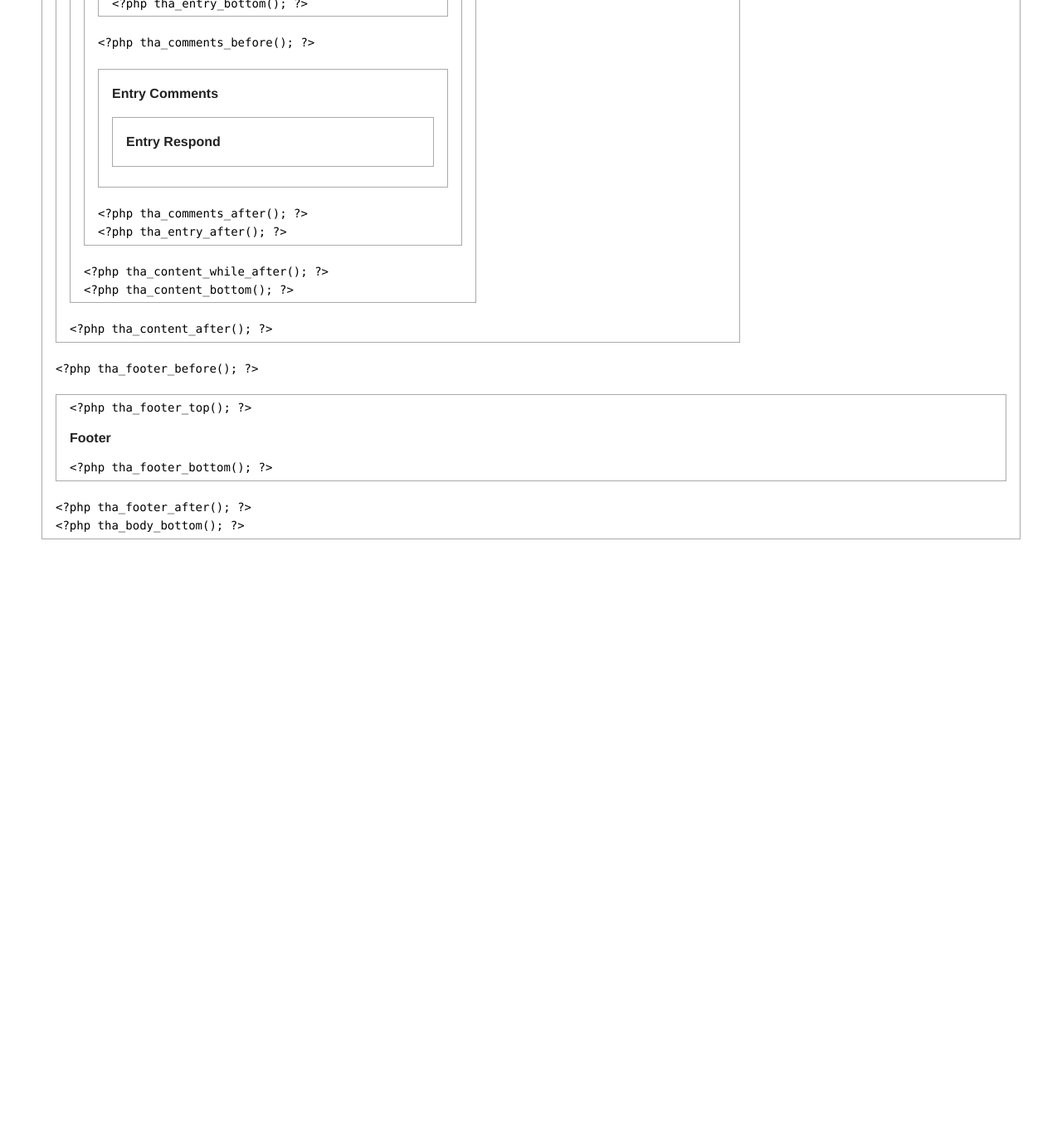
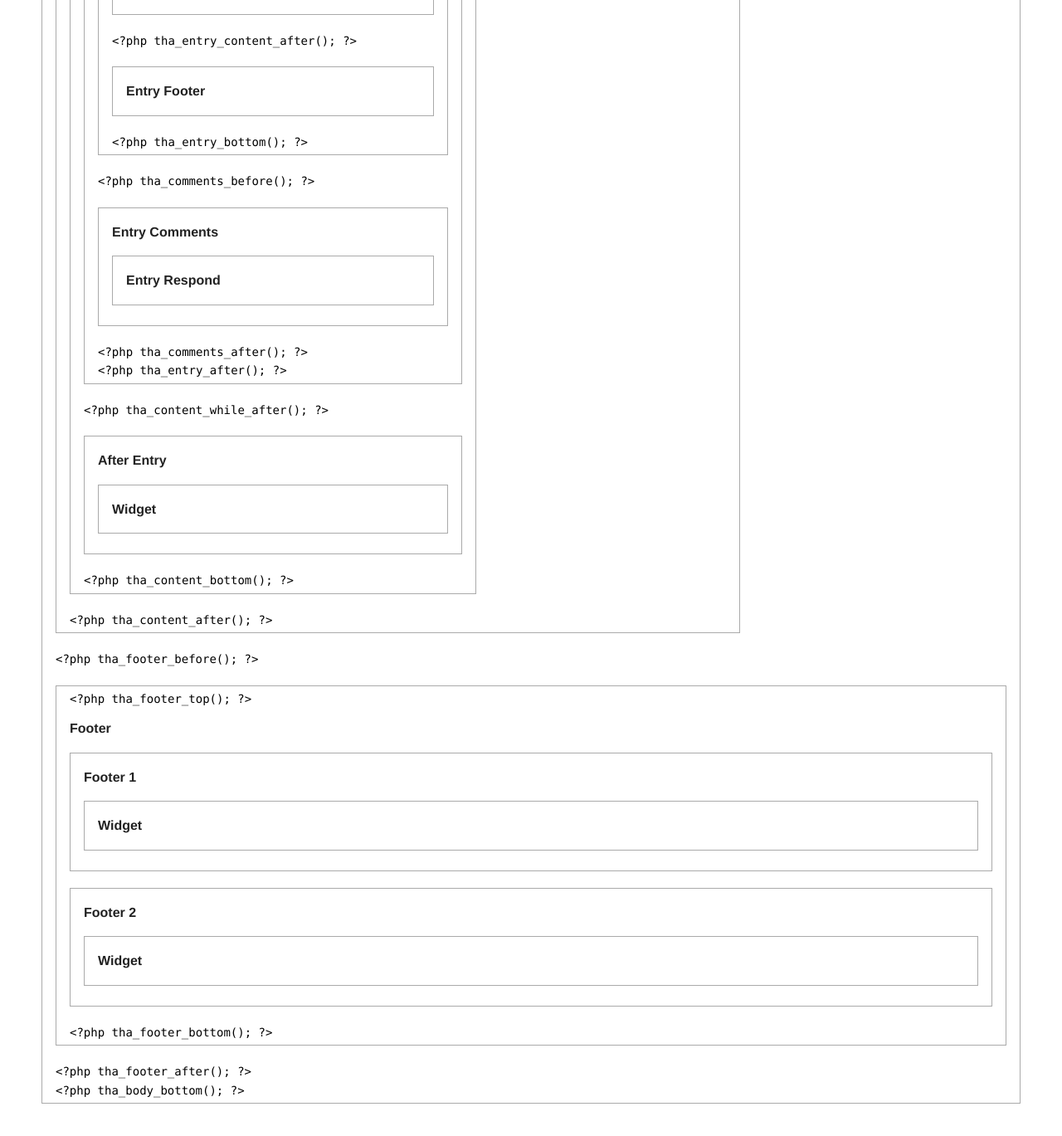
Before and after one commit to IIP-Design/corona-theme, a Jekyll site: the page built from hooks/index.html, in a window 1280 px wide and 1400 px high, scrolled down 1767 px. Shown: the top 1369 px of the window at 83% size. Built offline with Jekyll 4.4.1, drawn with Linux system fonts in a browser that asks for light colours; before the commit the page ends 2487 px from its top, so only the background shows below that.

Commit message:
added before/after entry, footer-1 and footer-2 to the visual hook guide

```diff
--- a/hooks/index.html
+++ b/hooks/index.html
@@ -54,6 +54,12 @@ classes: visual-guide hooks
 			<div class="box content"><!--.content-->
 				<p class="label"><code>&lt;?php tha_content_top(); ?&gt;</code></p>
 				<h2>Content</h2>
+        <div class="box before-entry"><!--.before-entry-->
+          <h2>Before Entry</h2>
+          <div class="box widget"><!--.widget-->
+            <h2>Widget</h2>
+          </div><!--end .widget-->
+        </div><!-- end .before-entry-->
 				<p class="label"><code>&lt;?php tha_content_while_before(); ?&gt;</code></p>
 				<div class="box while-loop"><!--.while-loop-->
 					<h2>While Loop <span>(when present)</span> </h2>
@@ -100,6 +106,12 @@ classes: visual-guide hooks
 					<p class="label"><code>&lt;?php tha_entry_after(); ?&gt;</code></p>
 				</div><!--end .while-loop-->
 				<p class="label"><code>&lt;?php tha_content_while_after(); ?&gt;</code></p>
+        <div class="box after-entry"><!--.after-entry-->
+          <h2>After Entry</h2>
+          <div class="box widget"><!--.widget-->
+            <h2>Widget</h2>
+          </div><!--end .widget-->
+        </div><!-- end .after-entry-->
 				<p class="label"><code>&lt;?php tha_content_bottom(); ?&gt;</code></p>
 			</div><!--end .content-->
 			<p class="label"><code>&lt;?php tha_content_after(); ?&gt;</code></p>
@@ -135,6 +147,18 @@ classes: visual-guide hooks
 	<div class="box site-footer">
 		<p class="label"><code>&lt;?php tha_footer_top(); ?&gt;</code></p>
 		<h2>Footer</h2>
+    <div class="box footer-1"><!--.footer-1-->
+      <h2>Footer 1</h2>
+      <div class="box widget"><!--.widget-->
+        <h2>Widget</h2>
+      </div><!--end .widget-->
+    </div><!-- end .footer-1-->
+    <div class="box footer-2"><!--.footer-2-->
+      <h2>Footer 2</h2>
+      <div class="box widget"><!--.widget-->
+        <h2>Widget</h2>
+      </div><!--end .widget-->
+    </div><!-- end .footer-2-->
 		<p class="label"><code>&lt;?php tha_footer_bottom(); ?&gt;</code></p>
 	</div>
 	<p class="label"><code>&lt;?php tha_footer_after(); ?&gt;</code></p>
```
